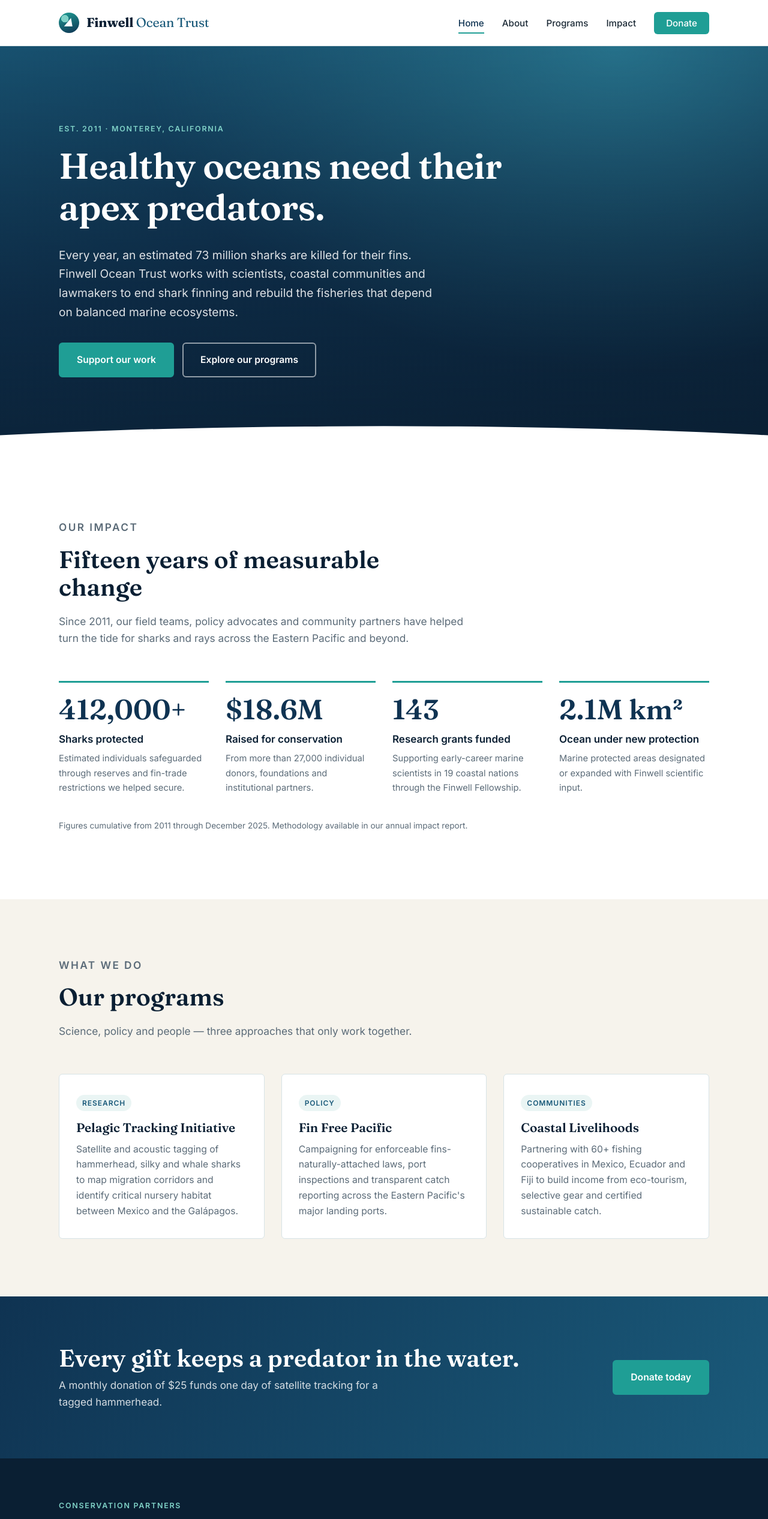
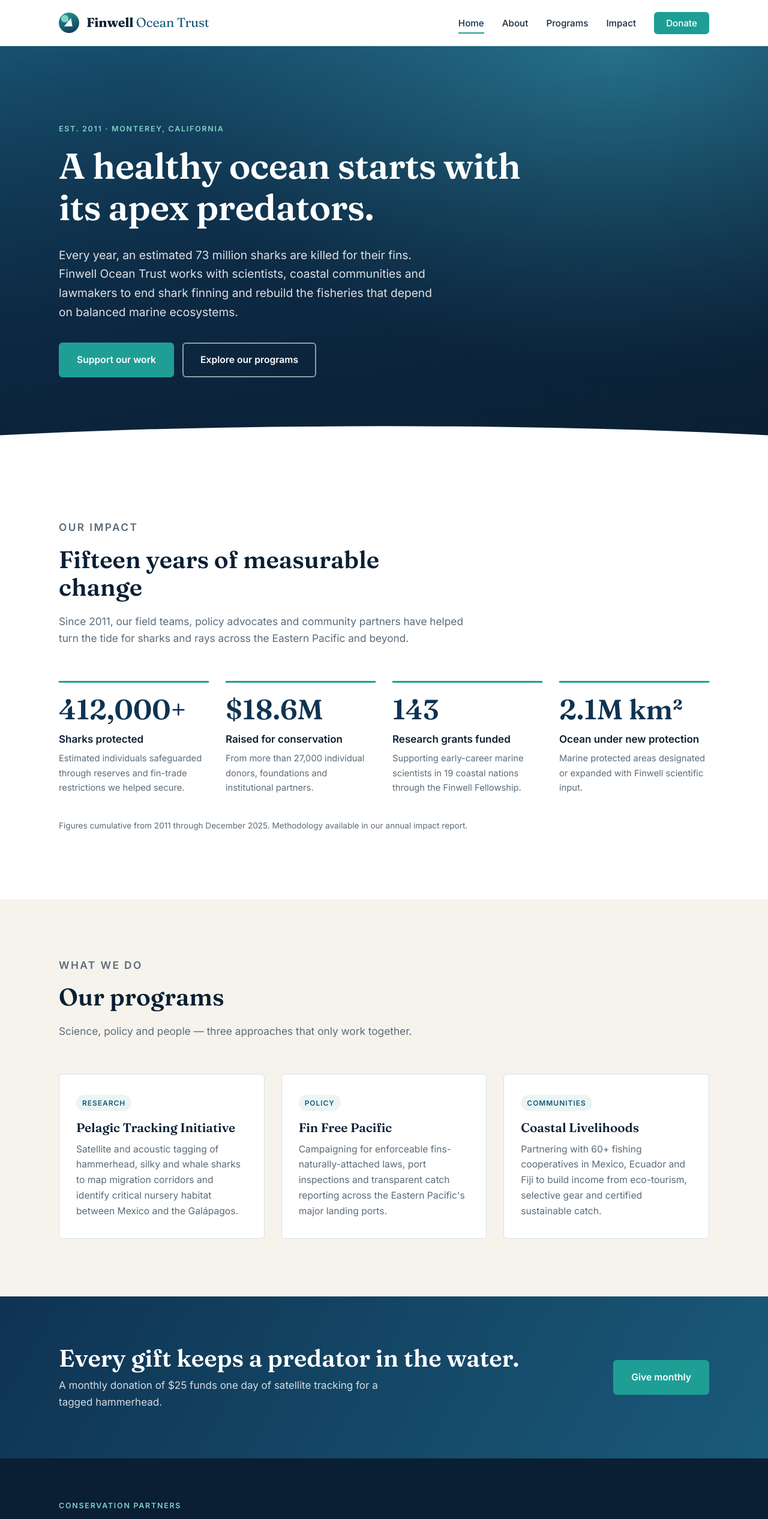
Before and after one commit to finwell-ocean-trust/website, a plain HTML site: page index.html in a window 1280 px wide. Shown: the top 2532 px of the page at 60% size. Drawn offline with Linux system fonts and the light colour scheme.

Commit message:
Final polish: meta tags and copy edit
Co-Authored-By: Claude Opus 5.5 <noreply@anthropic.com>

```diff
--- a/index.html
+++ b/index.html
@@ -4,6 +4,9 @@
   <meta charset="UTF-8">
   <meta name="viewport" content="width=device-width, initial-scale=1.0">
   <title>Finwell Ocean Trust | Protecting Sharks and the Seas They Keep Alive</title>
+  <meta name="description" content="Finwell Ocean Trust is a science-led nonprofit working to end shark finning, reform destructive fishing and protect the ocean ecosystems that depend on apex predators.">
+  <meta name="theme-color" content="#0f3352">
+  <link rel="icon" href="favicon.svg" type="image/svg+xml">
   <link rel="preconnect" href="https://fonts.googleapis.com">
   <link rel="preconnect" href="https://fonts.gstatic.com" crossorigin>
   <link href="https://fonts.googleapis.com/css2?family=Fraunces:opsz,wght@9..144,400;9..144,600;9..144,700&family=Inter:wght@400;500;600&display=swap" rel="stylesheet">
@@ -33,7 +36,7 @@
     <section class="hero">
       <div class="container hero-inner">
         <p class="eyebrow">Est. 2011 &middot; Monterey, California</p>
-        <h1>Healthy oceans need their apex predators.</h1>
+        <h1>A healthy ocean starts with its apex predators.</h1>
         <p class="hero-lede">
           Every year, an estimated 73 million sharks are killed for their fins.
           Finwell Ocean Trust works with scientists, coastal communities and
@@ -120,7 +123,7 @@
           <h2>Every gift keeps a predator in the water.</h2>
           <p>A monthly donation of $25 funds one day of satellite tracking for a tagged hammerhead.</p>
         </div>
-        <a href="#donate" class="btn btn-primary">Donate today</a>
+        <a href="#donate" class="btn btn-primary">Give monthly</a>
       </div>
     </section>
   </main>
--- a/styles.css
+++ b/styles.css
@@ -27,6 +27,7 @@
 }
 
 html {
+  scroll-padding-top: 90px;
   scroll-behavior: smooth;
 }
 
```
Also changed, not shown: about.html (+3 -0 lines), favicon.svg (added).
